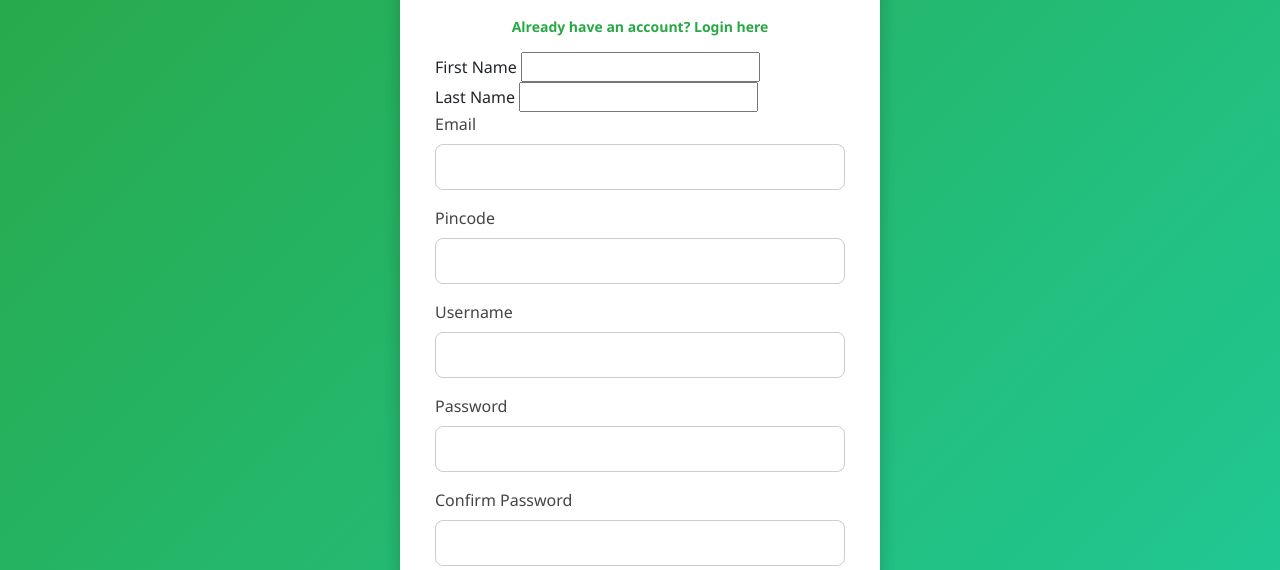
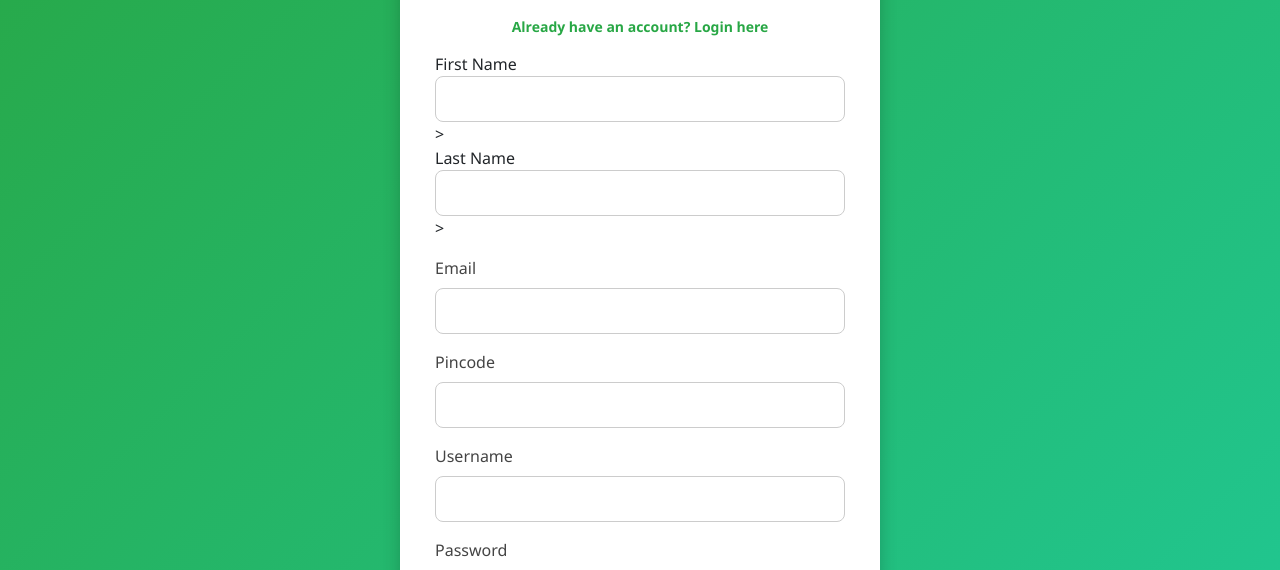
Before and after one commit to Anjani-Koteswari/Money_Maze_Navigator, a website: page public/register.html in a window 1280 px wide. Shown: the part 185-755 px from the top of the page. Drawn offline with nearby package versions, Linux system fonts and the light colour scheme.

Commit message:
Update register.html

```diff
--- a/public/register.html
+++ b/public/register.html
@@ -120,11 +120,12 @@
       <div class="mb-3">
      <!-- First Name -->
       <label for="first_name">First Name</label>
-      <input type="text" id="first_name" name="first_name" required>
+      <input type="text" id="first_name" name="first_name" class="form-control" required>>
 <div>
       <!-- Last Name -->
+  <div class="mb-3">
       <label for="last_name">Last Name</label>
-      <input type="text" id="last_name" name="last_name" required>
+      <input type="text" id="last_name" name="last_name" class="form-control" required>>
   </div>
       <div class="mb-3">
         <label for="email" class="form-label">Email</label>
```
